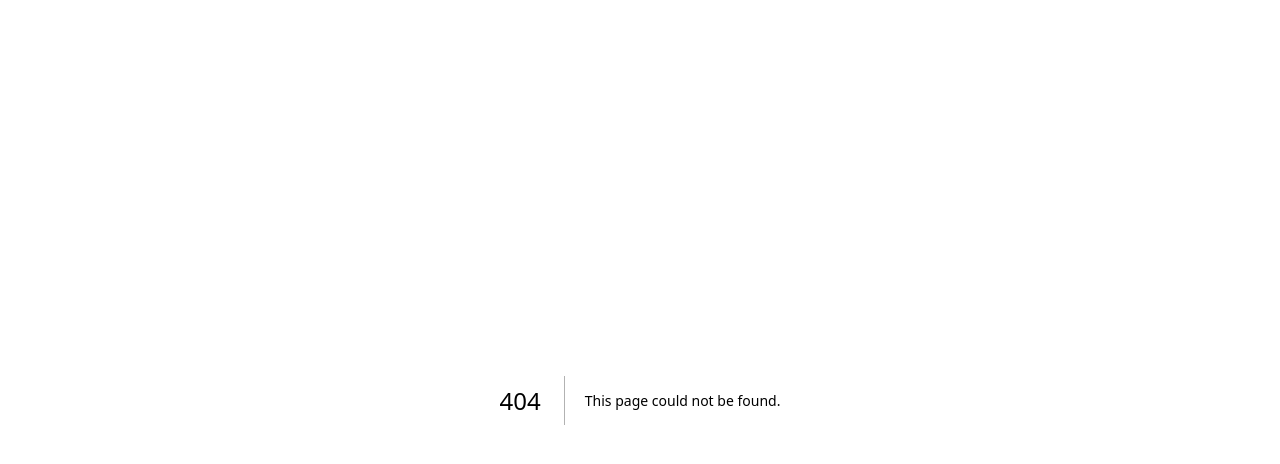
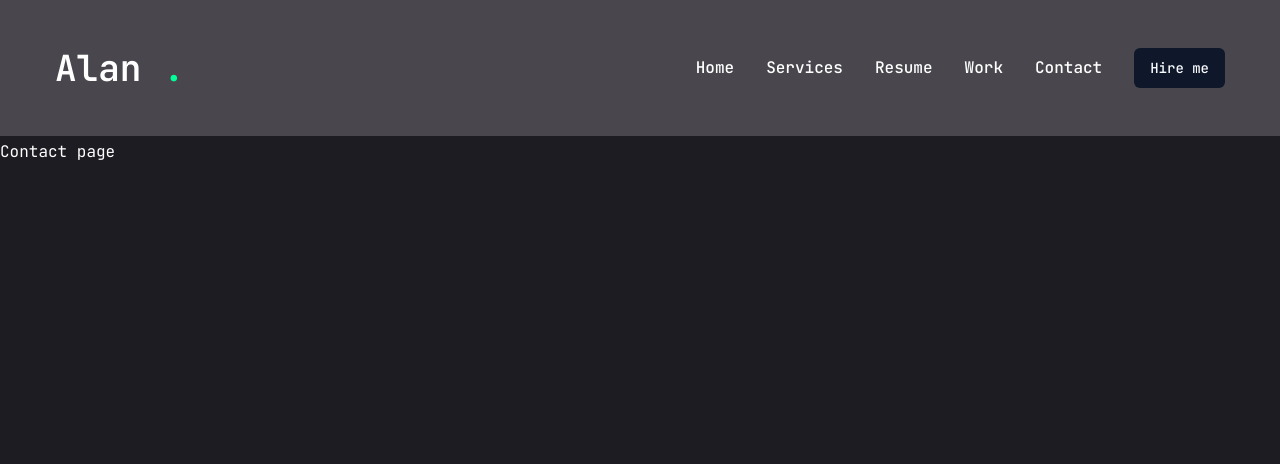
Before and after one commit to Alanshi2019/my-portfolio, a Next.js app: page /Contact in a window 1280 px wide. Before the commit this address had no page. Shown: the top 464 px of the page. Built offline with nearby package versions, Linux system fonts and the light colour scheme.

Commit message:
Add navigation

```diff
--- /dev/null
+++ b/app/Contact/page.jsx
@@ -0,0 +1,5 @@
+const Contact = () => {
+  return <div>Contact page</div>
+}
+
+export default Contact;
--- a/app/layout.jsx
+++ b/app/layout.jsx
@@ -1,6 +1,6 @@
 import { JetBrains_Mono } from "next/font/google";
 import "./globals.css";
-
+import Header from "@/components/Header";
 const jetbrainsMono = JetBrains_Mono({ subsets: ["latin"], weight: ["100", "200", "300", "400", "500", "600", "700", "800"], variable: "--font-jetbrainsMono" });
 
 export const metadata = {
@@ -11,7 +11,9 @@
 export default function RootLayout({ children }) {
   return (
     <html lang="en">
-      <body className={jetbrainsMono.variable}>{children}</body>
+      <body className={jetbrainsMono.variable}>
+        <Header />
+        {children}</body>
     </html>
   );
 }
--- /dev/null
+++ b/app/resume/page.jsx
@@ -0,0 +1,5 @@
+const Resume = () => {
+  return <div>Resume page</div>
+}
+
+export default Resume;
--- /dev/null
+++ b/app/services/page.jsx
@@ -0,0 +1,5 @@
+const Services = () => {
+  return <div>Services page</div>
+}
+
+export default Services;
--- /dev/null
+++ b/app/work/page.jsx
@@ -0,0 +1,5 @@
+const Work = () => {
+  return <div>Work page</div>
+}
+
+export default Work;
--- /dev/null
+++ b/components/Header.jsx
@@ -0,0 +1,25 @@
+import Link from "next/link";
+import { Button } from "./ui/button";
+import Nav from "./Nav";
+
+const Header = () => {
+  return (<header className="py-8 xl:py-12 text-white bg-pink-50/20">
+    <div className="container mx-auto flex justify-between items-center">
+      <Link href="/">
+        <h1 className="text-4xl font-semibold">Alan <span className="text-accent">.</span></h1>
+      </Link>
+
+      <div className="hidden xl:flex items-center gap-8">
+       <Nav />
+       <Link href="/contact">
+         <Button>Hire me</Button>
+       </Link>
+      </div>
+
+      <div className="xl:hidden">mobile nav</div>
+
+    </div>
+  </header>)
+}
+
+export default Header;
--- /dev/null
+++ b/components/Nav.jsx
@@ -0,0 +1,43 @@
+"use client";
+
+import Link from "next/link";
+import {usePathname, userPathname} from 'next/navigation';
+
+const links = [
+  {
+    name: 'home',
+    path: "/"
+
+  },
+  {
+    name: 'services',
+    path: "/services"
+
+  },
+  {
+    name: 'resume',
+    path: "/resume"
+
+  },
+  {
+    name: 'work',
+    path: "/work"
+
+  },
+  {
+    name: "contact",
+    path: "/contact"
+  }
+];
+
+const Nav = () => {
+  const pathname = usePathname();
+
+  return (<nav className="flex gap-8">
+    {links.map((link, index)=>
+      <Link key={link.name} href={link.path} className={`${link.path===pathname && "text-accent border-b-2 border-accent"} capitalize font-medium hover:text-accent transition-all`}>{link.name}</Link>
+    )}
+  </nav>)
+};
+
+export default Nav;
```
